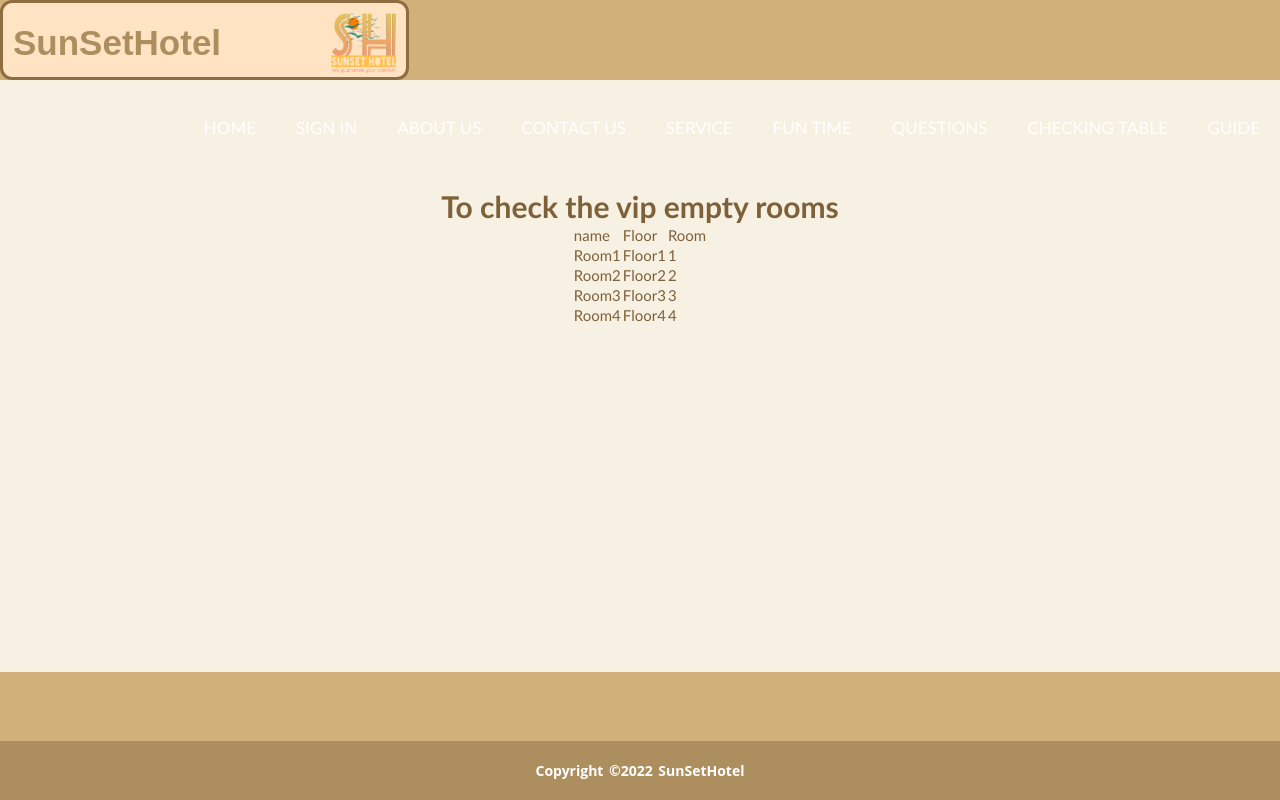
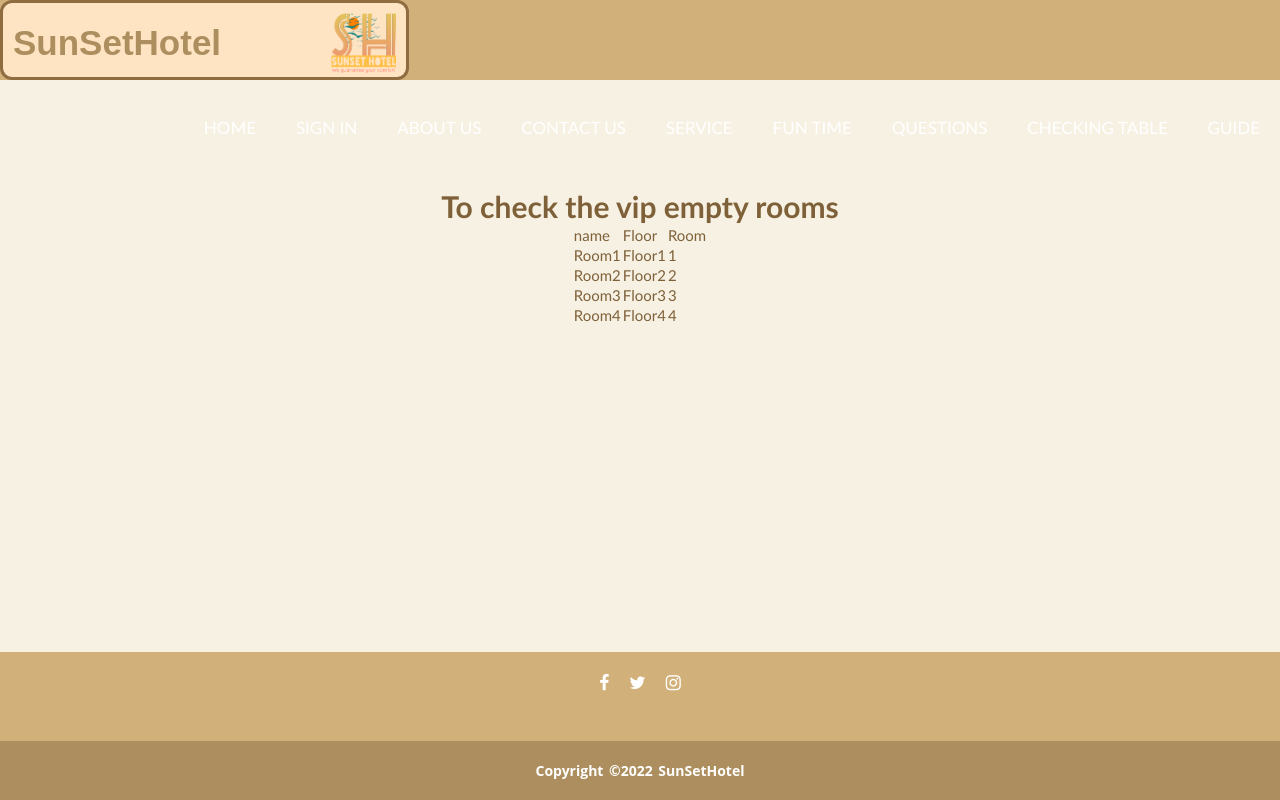
Before and after one commit to JuniorPrice/Web-project, a plain HTML site: page Checking.html in a window 1280 px wide. Drawn offline with Linux system fonts and the light colour scheme.

Commit message:
Add files via upload

```diff
--- a/Checking.html
+++ b/Checking.html
@@ -3,7 +3,10 @@
 
 <head>
     <title>Table</title>
+    <meta charset="UTF-8">
+    <meta name="viewport" content="width=device-width, initial-scale=1.0">
     <link rel="stylesheet" type="text/css" href="style11.css">
+    <link rel="stylesheet" href="https://stackpath.bootstrapcdn.com/font-awesome/4.7.0/css/font-awesome.min.css">
 </head>
 
 <body>
```
Also changed, not shown: Questionnaire.html (+3 -0 lines).
